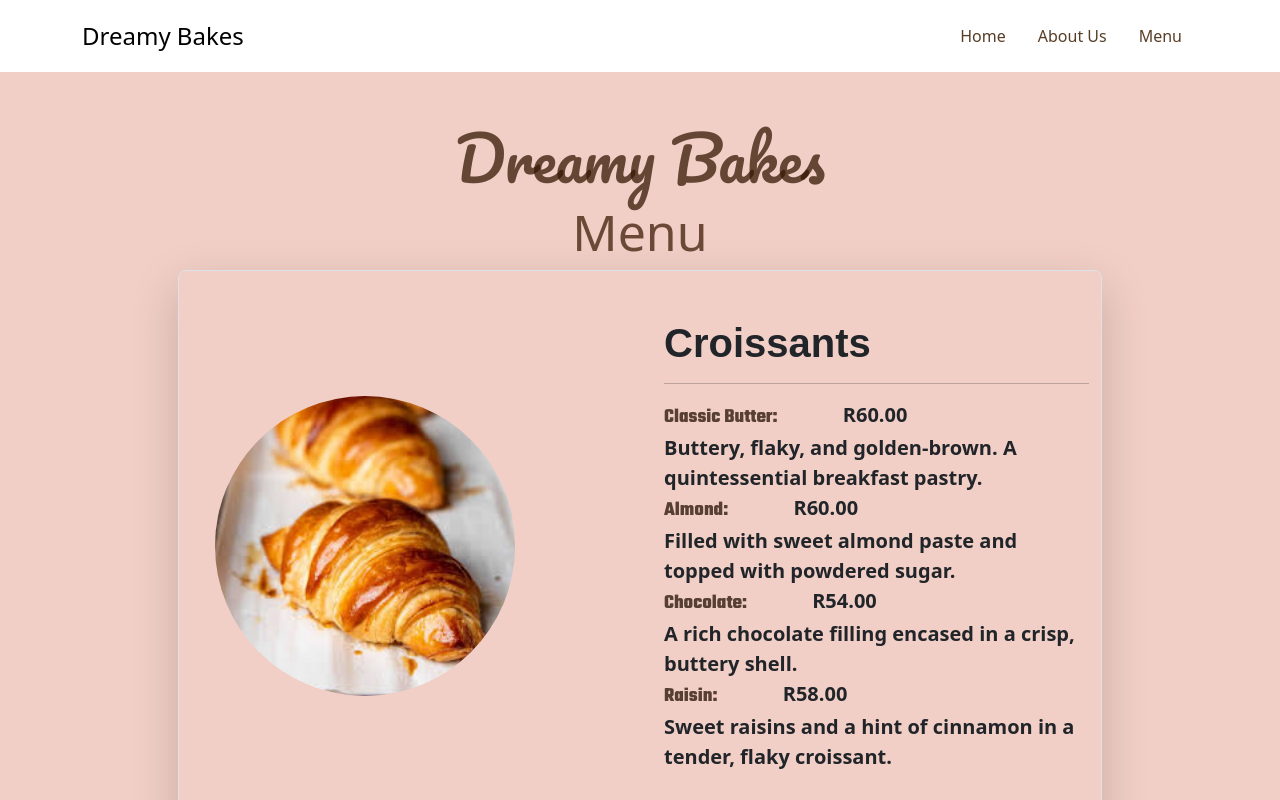
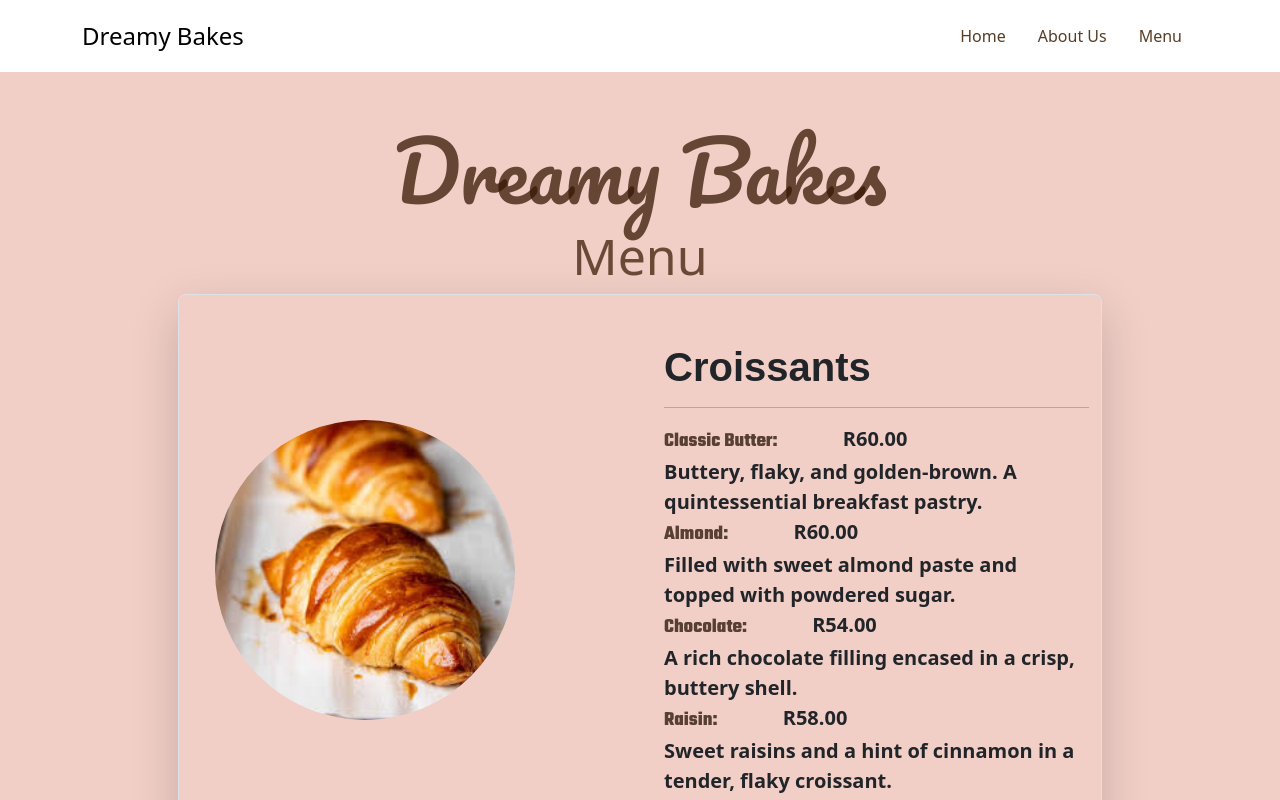
Before and after one commit to naledimuhauli/bakery-website, a React (Create React App) app: page /menu in a window 1280 px wide. Shown: the top 800 px of the page. Built offline with nearby package versions, Linux system fonts and the light colour scheme; a web font is replaced by a local one.

Commit message:
Update Menu.css

```diff
--- a/src/Menu.css
+++ b/src/Menu.css
@@ -11,7 +11,7 @@
 
 
 .menu .name {
-    font-size: 60px;
+    font-size: 80px;
     text-align: center;
     font-family: "Pacifico", cursive;
     color: rgba(54, 24, 4, 0.753);
```
